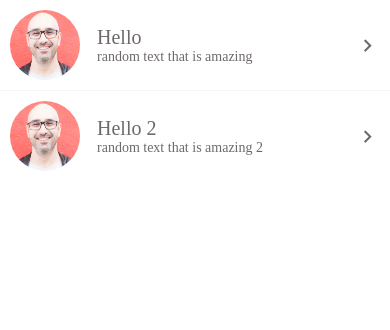
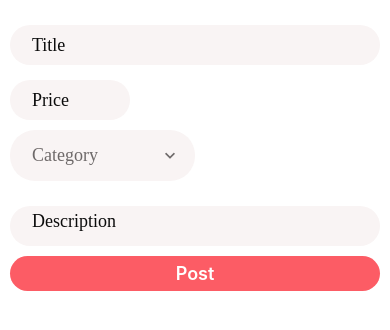
Before and after one commit to natnael-OQP/code-with-mosh, a React Native app: screen / in a window 390 px wide. Shown: the top 330 px of the page. Built offline with nearby package versions, Linux system fonts and the light colour scheme.

Commit message:
dynamic width

```diff
--- a/App.js
+++ b/App.js
@@ -11,5 +11,5 @@ import LoginScreen from './src/screens/LoginScreen'
 import ListingEditScreen from './src/screens/ListingEditScreen'
 
 export default function App() {
-    return <MessagesScreen />
+    return <ListingEditScreen />
 }
--- a/src/components/AppPicker.js
+++ b/src/components/AppPicker.js
@@ -14,13 +14,20 @@ import Screen from './Screen'
 import PickerItem from './PickerItem'
 import colors from '../config/colors'
 
-function AppPicker({ icon, items, onSelectItem, placeholder, selectedItem }) {
+function AppPicker({
+    icon,
+    items,
+    onSelectItem,
+    placeholder,
+    selectedItem,
+    width = '100%',
+}) {
     const [modalVisible, setModalVisible] = useState(false)
 
     return (
         <>
             <TouchableWithoutFeedback onPress={() => setModalVisible(true)}>
-                <View style={styles.container}>
+                <View style={[styles.container, { width }]}>
                     {icon && (
                         <MaterialCommunityIcons
                             name={icon}
@@ -76,7 +83,6 @@ const styles = StyleSheet.create({
         backgroundColor: colors.light,
         borderRadius: 25,
         flexDirection: 'row',
-        width: '100%',
         padding: 15,
         marginVertical: 10,
     },
--- a/src/components/AppTextInput.js
+++ b/src/components/AppTextInput.js
@@ -3,9 +3,15 @@ import { MaterialCommunityIcons } from '@expo/vector-icons'
 
 import colors from '../config/colors'
 
-const AppTextInput = ({ icon, size = 20, placeholder, ...other }) => {
+const AppTextInput = ({
+    icon,
+    size = 20,
+    width = '100%',
+    placeholder,
+    ...other
+}) => {
     return (
-        <View style={styles.textInputContainer}>
+        <View style={[styles.textInputContainer, { width }]}>
             {icon && (
                 <MaterialCommunityIcons
                     name={icon}
@@ -28,7 +34,6 @@ const styles = StyleSheet.create({
     textInputContainer: {
         flexDirection: 'row',
         alignItems: 'center',
-        width: '100%',
         height: 40,
         paddingHorizontal: 10,
         backgroundColor: colors.light,
--- a/src/components/forms/AppFormInput.js
+++ b/src/components/forms/AppFormInput.js
@@ -3,11 +3,12 @@ import colors from '../../config/colors'
 import AppText from '../AppText'
 import AppTextInput from '../AppTextInput'
 
-const AppFormInput = ({ name, ...other }) => {
+const AppFormInput = ({ name, width, ...other }) => {
     const { touched, values, errors, handleChange } = useFormikContext()
     return (
         <>
             <AppTextInput
+                width={width}
                 value={values[name]}
                 onBlur={handleChange(name)}
                 onChangeText={handleChange(name)}
--- a/src/components/forms/AppFormPicker.js
+++ b/src/components/forms/AppFormPicker.js
@@ -3,12 +3,13 @@ import { useFormikContext } from 'formik'
 
 import AppPicker from '../AppPicker'
 
-function AppFormPicker({ items, name, placeholder }) {
+function AppFormPicker({ items, name, width, placeholder }) {
     const { errors, setFieldValue, touched, values } = useFormikContext()
 
     return (
         <>
             <AppPicker
+                width={width}
                 items={items}
                 onSelectItem={(item) => setFieldValue(name, item)}
                 placeholder={placeholder}
--- a/src/screens/ListingEditScreen.js
+++ b/src/screens/ListingEditScreen.js
@@ -44,11 +44,13 @@ function ListingEditScreen() {
                     maxLength={8}
                     name="price"
                     placeholder="Price"
+                    width={120}
                 />
                 <AppFormPicker
                     items={categories}
                     name="category"
                     placeholder="Category"
+                    width="50%"
                 />
                 <AppFormInput
                     maxLength={255}
```
